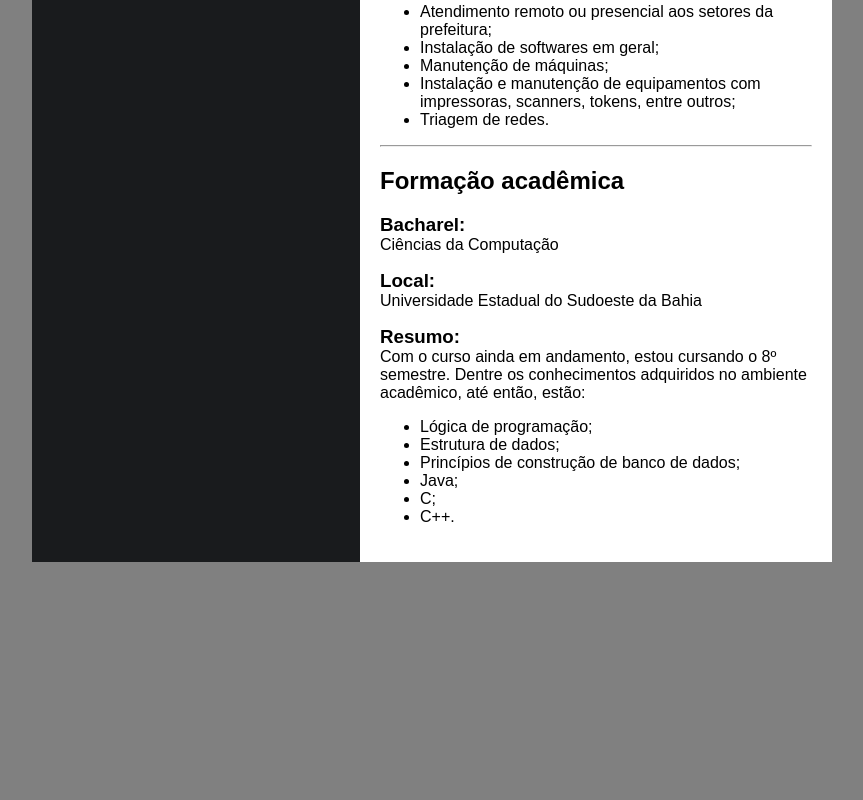
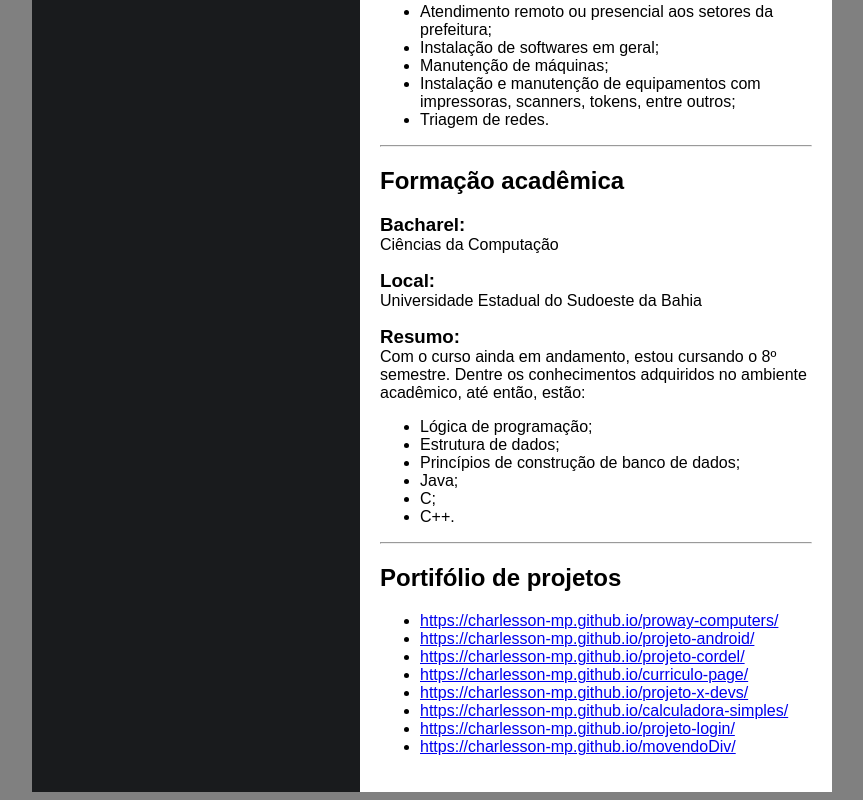
Before and after one commit to Charlesson-MP/curriculo-page, a plain HTML site: page index.html in a window 1280 px wide. Shown: the part 1161-1961 px from the top of the page, without its empty margins (208-1071 px from the left). Before the commit the page ends 1731 px from the top, so only its background shows below. Drawn offline with Linux system fonts and the light colour scheme.

Commit message:
Adicionando o portifólio de projetos

```diff
--- a/index.html
+++ b/index.html
@@ -134,6 +134,18 @@
                 <li>C;</li>
                 <li>C++.</li>
             </ul>
+            <hr>
+            <h2>Portifólio de projetos</h2>
+            <ul>
+                <li><a href="https://charlesson-mp.github.io/proway-computers/">https://charlesson-mp.github.io/proway-computers/</a></li>
+                <li><a href="https://charlesson-mp.github.io/projeto-android/">https://charlesson-mp.github.io/projeto-android/</a></li>
+                <li><a href="https://charlesson-mp.github.io/projeto-cordel/">https://charlesson-mp.github.io/projeto-cordel/</a></li>
+                <li><a href="https://charlesson-mp.github.io/curriculo-page/">https://charlesson-mp.github.io/curriculo-page/</a></li>
+                <li><a href="https://charlesson-mp.github.io/projeto-x-devs/">https://charlesson-mp.github.io/projeto-x-devs/</a></li>
+                <li><a href="https://charlesson-mp.github.io/calculadora-simples/">https://charlesson-mp.github.io/calculadora-simples/</a></li>
+                <li><a href="https://charlesson-mp.github.io/projeto-login/">https://charlesson-mp.github.io/projeto-login/</a></li>
+                <li><a href="https://charlesson-mp.github.io/movendoDiv/">https://charlesson-mp.github.io/movendoDiv/</a></li>
+            </ul>
         </section>
     </main>
 </body>
```
